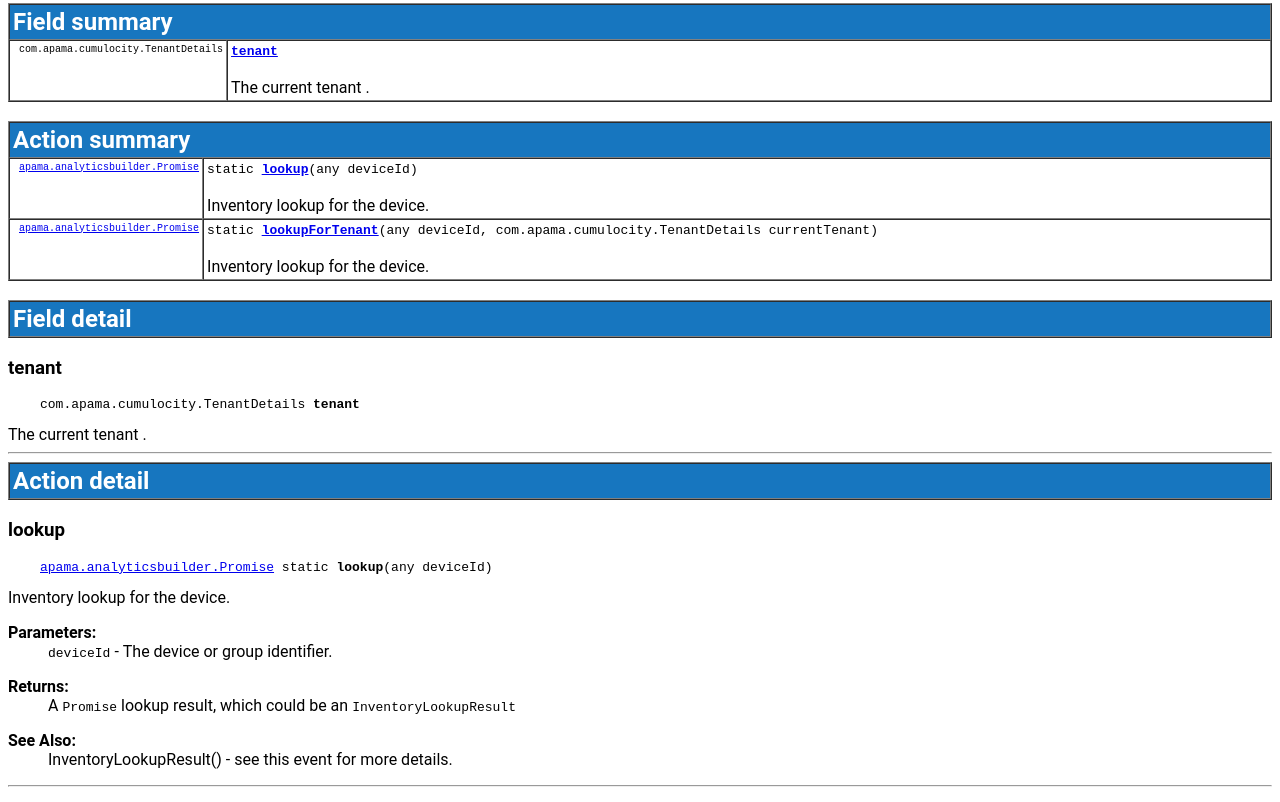
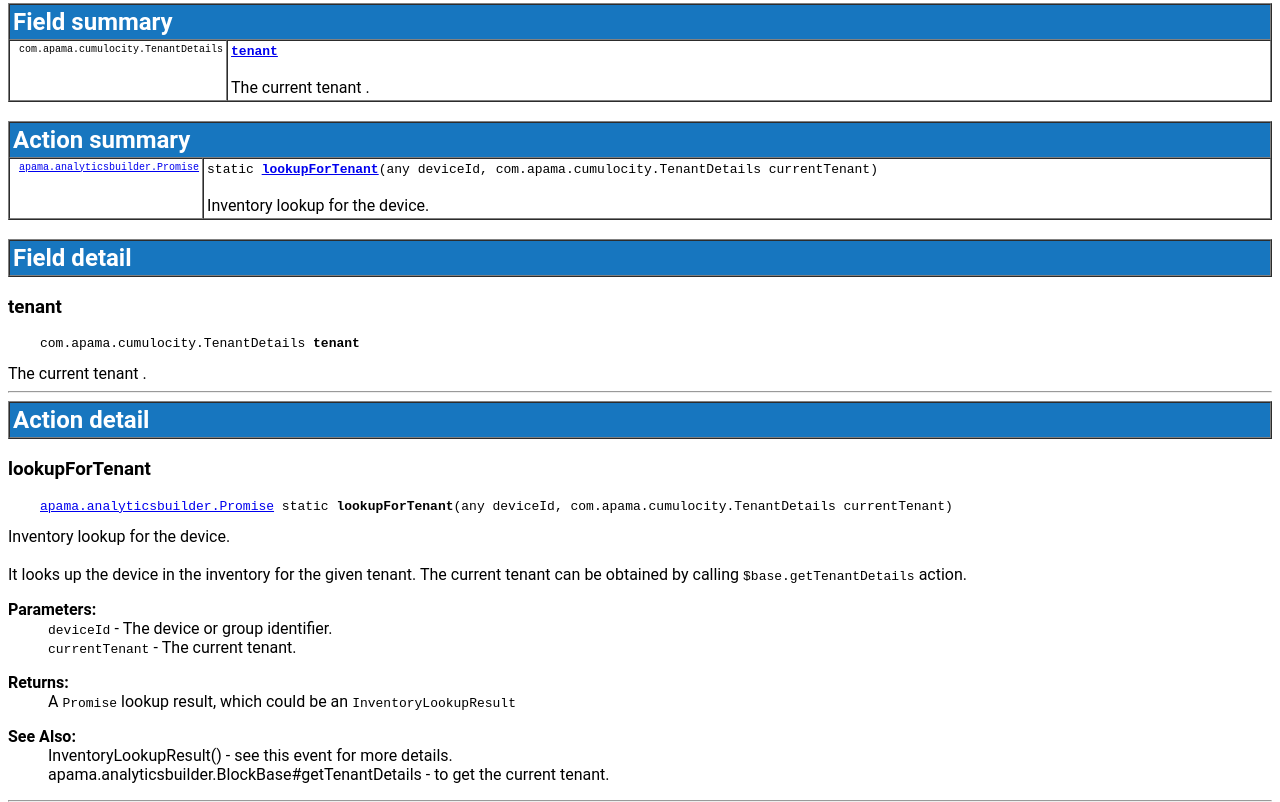
Before and after one commit to Cumulocity-IoT/apama-analytics-builder-block-sdk, a plain HTML site: page doc/apamadoc/apama/analyticsbuilder/cumulocity/inventory/InventoryLookup.html in a window 1280 px wide. Shown: the part 431-1233 px from the top of the page. Drawn offline with Linux system fonts and the light colour scheme.

Commit message:
Release 27.153.0

```diff
--- a/doc/apamadoc/apama/analyticsbuilder/cumulocity/inventory/InventoryLookup.html
+++ b/doc/apamadoc/apama/analyticsbuilder/cumulocity/inventory/InventoryLookup.html
@@ -13,14 +13,10 @@
                 </A></TD><TD CLASS="NavBarCell1" WIDTH="100%" ALIGN="RIGHT"><FONT CLASS="NavBarFont1"><B>Apama Analytics Builder</B></FONT></TD></TR></TABLE></TD><TD ALIGN="right" VALIGN="top" ROWSPAN="3"><EM></EM></TD></TR><TR><TD VALIGN="top" CLASS="NavBarCell3"><FONT SIZE="-2">SUMMARY:&nbsp;IMPORT&nbsp;|&nbsp;CONSTANT&nbsp;|&nbsp;<A HREF="#member_summary">FIELD</A>&nbsp;|&nbsp;<A HREF="#action_summary">ACTION</A></FONT></TD><TD VALIGN="top" CLASS="NavBarCell3"><FONT SIZE="-2">DETAIL:&nbsp;IMPORT&nbsp;|&nbsp;CONSTANT&nbsp;|&nbsp;<A HREF="#member_detail">FIELD</A>&nbsp;|&nbsp;<A HREF="#action_detail">ACTION</A></FONT></TD></TR></TABLE><HR><H2><FONT SIZE="-1">apama.analyticsbuilder.cumulocity.inventory</FONT><BR>Event InventoryLookup</H2><HR>
 An API for looking up groups and devices in the inventory.<br><br> This is typically used as so: <pre><br>	TenantDetails tenant := $base.getTenantDetails();<br>	InventoryLookup.lookupForTenant(<tt>deviceId</tt>, tenant).andThen(callback);<br>	<br>	action callback(any result) returns any {<br>		InventoryLookupResult lookupResult := <tt>&lt;InventoryLookupResult&gt;</tt>result;<br>		return result;<br>	}<br></pre><DL><DT><B>See Also:</B></DT><DD><A HREF="../../../../apama/analyticsbuilder/cumulocity/inventory/InventoryLookupResult.html" title="type in apama.analyticsbuilder.cumulocity.inventory">apama.analyticsbuilder.cumulocity.inventory.InventoryLookupResult</A>&nbsp;-&nbsp;for more details.</DD></DL><HR><A NAME="member_summary"></A><TABLE BORDER="1" WIDTH="100%" CELLPADDING="3" CELLSPACING="0" SUMMARY=""><TR><TH ALIGN="left" COLSPAN="2"><FONT SIZE="+2"><B>Field summary</B></FONT></TH></TR><TR><TD ALIGN="right" VALIGN="top" WIDTH="1%"><FONT SIZE="-1"><CODE>&nbsp;com.apama.cumulocity.TenantDetails</CODE></FONT></TD><TD><CODE><B><A HREF="InventoryLookup.html#tenant">tenant</A></B></CODE><br>
 <br>The current tenant .</TD></TR></TABLE>&nbsp;<A NAME="action_summary"></A><TABLE BORDER="1" WIDTH="100%" CELLPADDING="3" CELLSPACING="0" SUMMARY=""><TR><TH ALIGN="left" COLSPAN="2"><FONT SIZE="+2"><B>Action summary</B></FONT></TH></TR>
-<TR><TD ALIGN="right" VALIGN="top" WIDTH="1%"><FONT SIZE="-1"><CODE>&nbsp;<A HREF="../../../../apama/analyticsbuilder/Promise.html" title="type in apama.analyticsbuilder">apama.analyticsbuilder.Promise</A></CODE></FONT></TD><TD><CODE>static </CODE><CODE><B><A HREF="InventoryLookup.html#lookup()">lookup</A></B>(any&nbsp;deviceId)</CODE><br>
-<br>Inventory lookup for the device.</TD></TR>
 <TR><TD ALIGN="right" VALIGN="top" WIDTH="1%"><FONT SIZE="-1"><CODE>&nbsp;<A HREF="../../../../apama/analyticsbuilder/Promise.html" title="type in apama.analyticsbuilder">apama.analyticsbuilder.Promise</A></CODE></FONT></TD><TD><CODE>static </CODE><CODE><B><A HREF="InventoryLookup.html#lookupForTenant()">lookupForTenant</A></B>(any&nbsp;deviceId,&nbsp;com.apama.cumulocity.TenantDetails&nbsp;currentTenant)</CODE><br>
 <br>Inventory lookup for the device.</TD></TR></TABLE>&nbsp;<A NAME="member_detail"></A><TABLE BORDER="1" WIDTH="100%" CELLPADDING="3" CELLSPACING="0" SUMMARY=""><TR><TH ALIGN="left" COLSPAN="1"><FONT SIZE="+2"><B>Field detail</B></FONT></TH></TR></TABLE>
 <A NAME="tenant"></A><H3>tenant</H3><PRE>com.apama.cumulocity.TenantDetails&nbsp;<B>tenant</B></PRE>
 The current tenant .<HR><A NAME="action_detail"></A><TABLE BORDER="1" WIDTH="100%" CELLPADDING="3" CELLSPACING="0" SUMMARY=""><TR><TH ALIGN="left" COLSPAN="1"><FONT SIZE="+2"><B>Action detail</B></FONT></TH></TR></TABLE>
-<A NAME="lookup()"></A><H3>lookup</H3><PRE><A HREF="../../../../apama/analyticsbuilder/Promise.html" title="type in apama.analyticsbuilder">apama.analyticsbuilder.Promise</A>&nbsp;static <B>lookup</B>(any&nbsp;deviceId)</PRE>
-Inventory lookup for the device.<DL><DT><B>Parameters:</B></DT><DD><tt>deviceId</tt>&nbsp;-&nbsp;The device or group identifier.</DD></DL><DL><DT><B>Returns:</B></DT><DD>A <tt>Promise</tt> lookup result, which could be an <tt>InventoryLookupResult</tt></DD></DL><DL><DT><B>See Also:</B></DT><DD>InventoryLookupResult()&nbsp;-&nbsp;see this event for more details.</DD></DL><HR>
 <A NAME="lookupForTenant()"></A><H3>lookupForTenant</H3><PRE><A HREF="../../../../apama/analyticsbuilder/Promise.html" title="type in apama.analyticsbuilder">apama.analyticsbuilder.Promise</A>&nbsp;static <B>lookupForTenant</B>(any&nbsp;deviceId,&nbsp;com.apama.cumulocity.TenantDetails&nbsp;currentTenant)</PRE>
 Inventory lookup for the device.<br><br> It looks up the device in the inventory for the given tenant. The current tenant can be obtained by calling <tt>$base.getTenantDetails</tt> action.<DL><DT><B>Parameters:</B></DT><DD><tt>deviceId</tt>&nbsp;-&nbsp;The device or group identifier.</DD><DD><tt>currentTenant</tt>&nbsp;-&nbsp;The current tenant.</DD></DL><DL><DT><B>Returns:</B></DT><DD>A <tt>Promise</tt> lookup result, which could be an <tt>InventoryLookupResult</tt></DD></DL><DL><DT><B>See Also:</B></DT><DD>InventoryLookupResult()&nbsp;-&nbsp;see this event for more details.</DD><DD>apama.analyticsbuilder.BlockBase#getTenantDetails&nbsp;-&nbsp;to get the current tenant.</DD></DL><HR><TABLE BORDER="0" WIDTH="100%" CELLPADDING="1" CELLSPACING="0" SUMMARY="" CLASS="NavBar"><TR><TD CLASS="NavBarCell2"><FONT SIZE="-2"><A target="_top" HREF="../../../../index.html?apama/analyticsbuilder/cumulocity/inventory/InventoryLookup.html"><B>FRAMES</B></A>  &nbsp;
 
```
Also changed, not shown: doc/apamadoc/structure.xml (+1 -1 lines), 1 other file.
